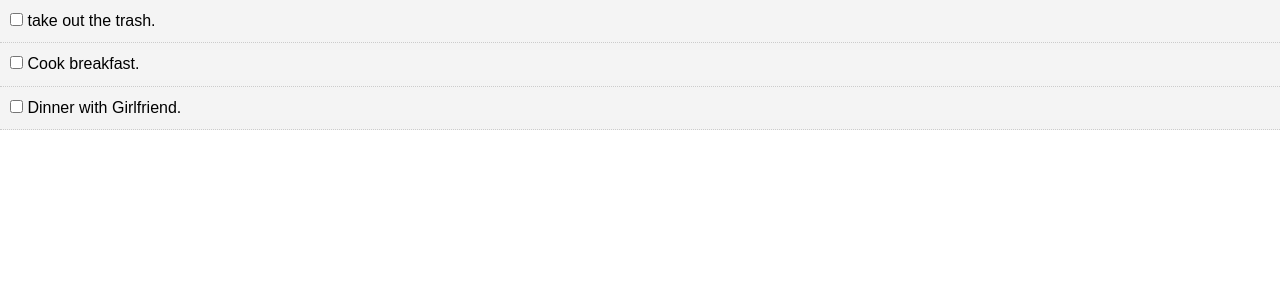
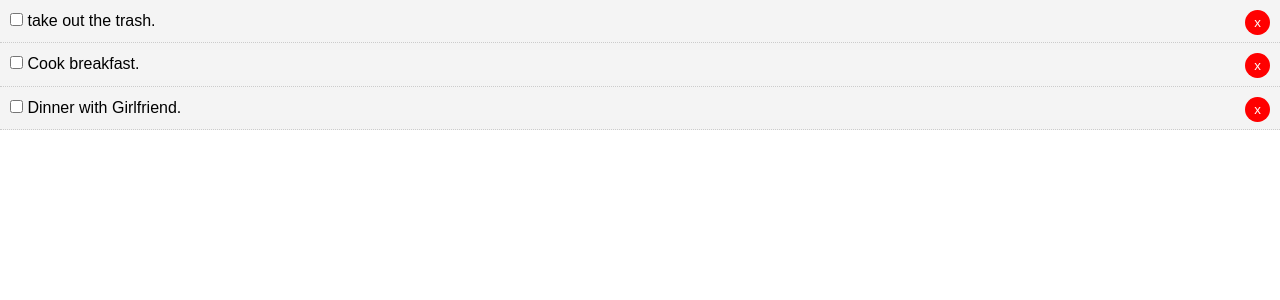
Before and after one commit to rajkumarpatoliya/react_todo_app, a React (Create React App) app: page / in a window 1280 px wide. Shown: the top 300 px of the page. Built offline with nearby package versions, Linux system fonts and the light colour scheme.

Commit message:
Adding delete functionality

```diff
--- a/src/App.js
+++ b/src/App.js
@@ -1,6 +1,7 @@
 import React, { Component } from 'react';
 import './App.css';
 import Todos  from "./components/Todos";
+import Header from "./components/layout/Header";
 
 class App extends Component {
   state = {
@@ -22,6 +23,8 @@ class App extends Component {
       },
     ]
   }
+
+  // Toggle complete
   markComplete = (id) => {
     this.setState({ todos: this.state.todos.map(todo => {
       if(todo.id === id) {
@@ -30,11 +33,17 @@ class App extends Component {
       return todo;
     }) });
   }
+
+  // Delete Todo
+  delTodo = (id) => {
+  this.setState({ todos: [...this.state.todos.filter(todo => todo.id !== id)] })
+  }
+
   render() {
 
     return (
       <div className="App">
-        <Todos todos={this.state.todos} markComplete={this.markComplete} />
+        <Todos todos={this.state.todos} markComplete={this.markComplete} delTodo ={this.delTodo} />
       </div>
     );
   }
--- a/src/components/TodoItem.js
+++ b/src/components/TodoItem.js
@@ -18,6 +18,7 @@ export class TodoItem extends Component {
         <p>
             <input type="checkbox" onChange={this.props.markComplete.bind(this,id)}/> {"  "}
             { title }
+            <button style={btnStyle} onClick={this.props.delTodo.bind(this, id)}>x</button>
         </p>
       </div>
     )
@@ -30,4 +31,14 @@ TodoItem.propTypes = {
     todo : PropTypes.object.isRequired
 }
 
+const btnStyle={
+    background: "#ff0000",
+    color: "#fff",
+    border: "none",
+    padding: "5px 9px",
+    borderRadius: "50%",
+    cursor: "pointer",
+    float: "right"
+}
+
 export default TodoItem
--- a/src/components/Todos.js
+++ b/src/components/Todos.js
@@ -6,7 +6,7 @@ class Todos extends Component {
 
   render() {
     return this.props.todos.map((todo) => (
-        <TodoItem key={todo.id} todo={todo} markComplete={this.props.markComplete} />
+        <TodoItem key={todo.id} todo={todo} markComplete={this.props.markComplete} delTodo={this.props.delTodo} />
     ));
   }
 }
--- /dev/null
+++ b/src/components/layout/Header.js
@@ -0,0 +1,18 @@
+import React from "react"
+
+function Header() {
+    return(
+        <header style={headerStyle}>
+            <h1>TodoList</h1>
+        </header>
+    )
+}
+
+const headerStyle = {
+    background: "#333",
+    color: "#fff",
+    testAlign: "center",
+    padding: "10px"
+}
+
+export default Header;
```
Also changed, not shown: src/components/AddTodo.js (added, +19 -0 lines).
